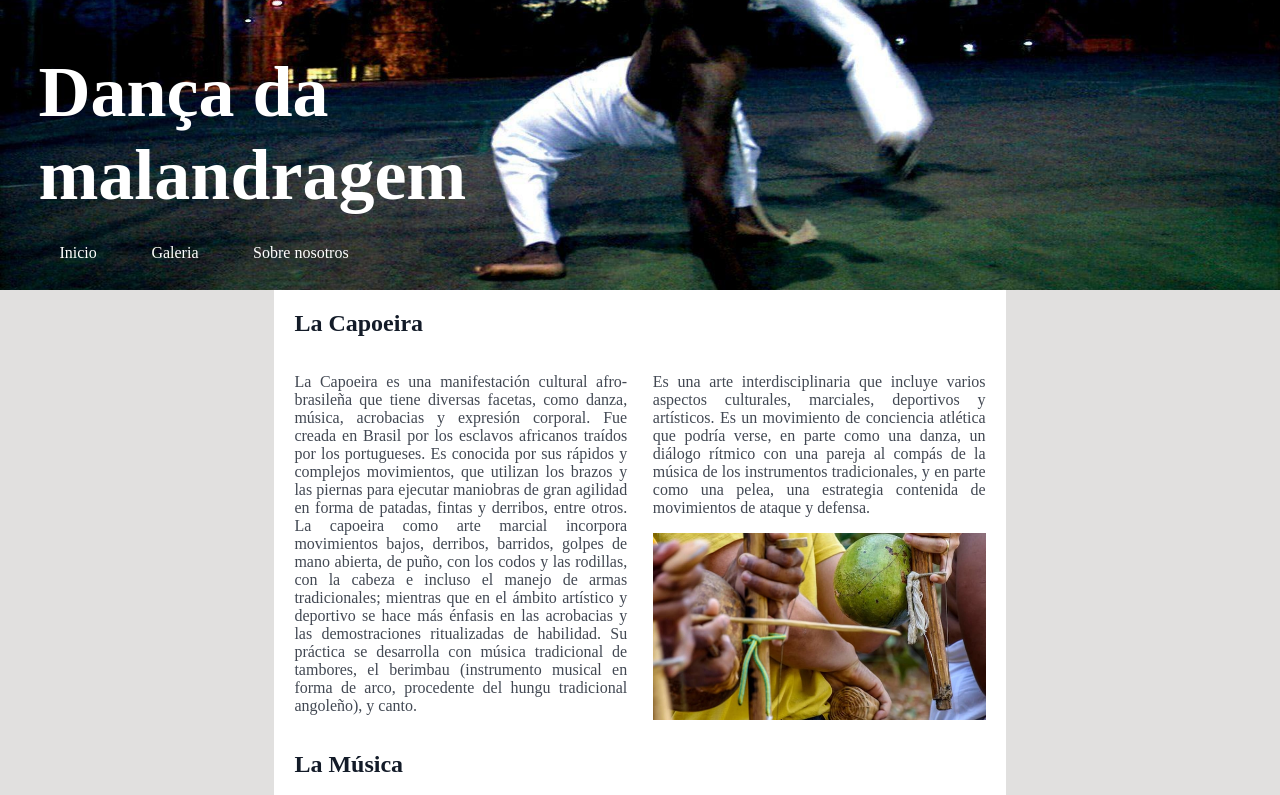
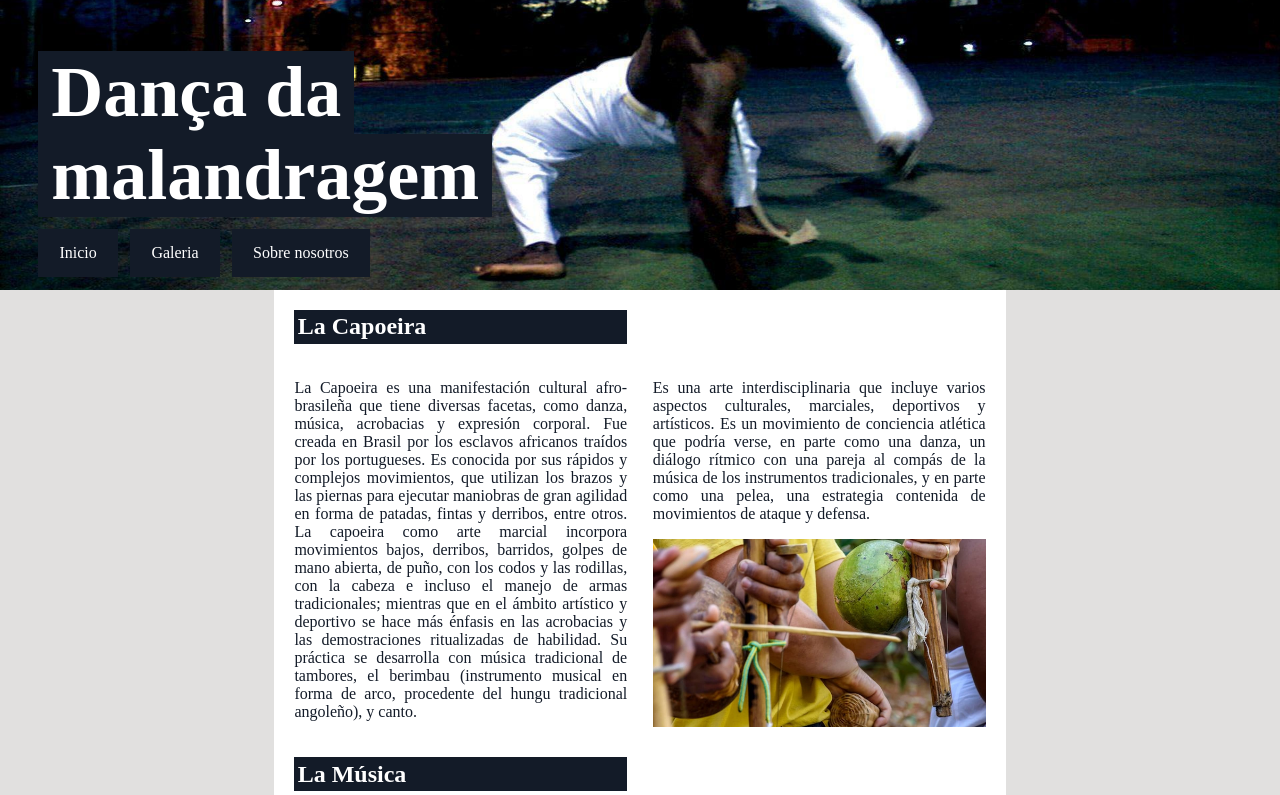
Before and after one commit to Vvevegvega/Ivan_Vega_ProyectoGlobal_1a_evaluacion, a plain HTML site: page index.html in a window 1280 px wide. Shown: the part 360-1155 px from the top of the page. Drawn offline with Linux system fonts and the light colour scheme.

Commit message:
Cambio de colores y variables --root

```diff
--- a/css/estilo.css
+++ b/css/estilo.css
@@ -1,14 +1,20 @@
+:root{
+    --oscure_color: #131B28;
+    --medium_color: #e1e0df;
+    --light_color: white;
+}
+
 .container{
     display:grid;
     grid: 300px repeat(15, auto) / 5% 90% 5%;
-    background-color: #e1e0df;
+    background-color: var(--medium_color);
 
 }
 
 body{
     margin:0;
     font-family: "Bebas Neue", serif;
-    color:#131B28;
+    color: var(--oscure_color);
 }
 
 figure{
@@ -40,9 +46,12 @@ header nav{
 }
 
 header h1{
-    color: white;
+    color: var(--light_color);
     margin: 0%;
+    background-color: var(--oscure_color);
     margin-left: 3%;
+    padding-left: 1%;
+    padding-right: 1%;
     width: fit-content;
 }
 
@@ -53,53 +62,57 @@ iframe{
     border: 0;
 }
 
+p{
+    text-align: justify;
+}
+
 nav a{
     margin-right: 1%;
     padding: 2%;
     text-decoration: none;
-    color:white;
+    color:var(--light_color);
+    background-color: var(--oscure_color);
 }
 
 nav a:focus, nav a:hover{
-    color: black;
-    background: #e1e0df;
-    opacity: 0.8;
+    color: var(--oscure_color);
+    background: var(--medium_color);
 }
 
 nav a:active{
     margin-right: 1.2%;
     margin-left: 0.2%;
     padding: 1.8%;
-    color: black;
-    background: #e1e0df;
-}
-
-p{
-    text-justify: inter-word;
-    text-align: justify;
-    opacity: 0.8;
+    color: var(--oscure_color);
+    background: var(--medium_color);
 }
 
 .content_background{
-    background-color: white;
+    background-color: var(--light_color);
     grid-area: 2 / 2 / 14 / 3 ;
     margin:-3%;
 }
 
-.titulo_parte1{ grid-area: 2 / 2 / 2 / 3 ;}
+.titulo{
+    background-color: var(--oscure_color);
+    color: var(--light_color);
+    padding: 1%;
+}
+
+#titulo_parte1{ grid-area: 2 / 2 / 2 / 3 ;}
 .primer_parrafo{  grid-area: 3 / 2 / 3 / 3 ;}
 .segundo_parrafo{ grid-area: 4 / 2 / 4 / 3 ;}
 
-.titulo_parte2{grid-area: 5 / 2 / 5 / 3 ;}
+#titulo_parte2{grid-area: 5 / 2 / 5 / 3 ;}
 .instrumentos{grid-area: 6 / 2 / 6 / 3 ;}
 
-.titulo_parte3{grid-area: 7 / 2 / 7 / 3 ;}
+#titulo_parte3{grid-area: 7 / 2 / 7 / 3 ;}
 .video_roda{grid-area: 8 / 2 / 8 / 3 ;}
 .roda{grid-area: 9 / 2 / 9 / 3 ;}
 
 
 .carrousel{
-    background-color: black;
+    background-color: var(--oscure_color);
     grid-area: 10 / 1 / 10/ 4 ;
     display:flex;
     flex-wrap: wrap;
@@ -111,7 +124,7 @@ p{
     width: 90%;
 }
 .carrousel h2{
-    color:white;
+    color:var(--light_color);
     text-align: left;
     width: 90%;
 }
@@ -124,18 +137,18 @@ div img, img{
 
 }
 
-.titulo_parte5{grid-area: 11 / 2 / 11 / 3 ;}
+#titulo_parte5{grid-area: 11 / 2 / 11 / 3 ;}
 .informacion_newsletter{grid-area: 12 / 2 / 12 / 3;}
 .form{
     grid-area: 13 / 2 / 13 / 3;
     padding: 5%;
     margin-bottom: 3%;
-    border:1px solid black;
+    border:1px solid var(--oscure_color);
 }
 
 footer{
-    background-color: black;
-    color: white;
+    background-color: var(--oscure_color);
+    color: var(--light_color);
     grid-area: 14/ 1 / 14 / 4;
     display:flex;
     flex-direction: column;
@@ -161,7 +174,7 @@ footer{
         padding-bottom: 1.2%;
     }
     nav a:active{
-        margin-right: 2%;
+        margin-right: 1.3%;
         margin-left: 0.5%;
         padding: 1.3%;
         padding-top: 1%;
--- a/index.html
+++ b/index.html
@@ -11,14 +11,18 @@
     <div class="container">
         <div class="content_background"></div>
         <header>
-            <h1>Dança da <br> malandragem</h1>
+            <div>
+                <h1>Dança da </h1>
+                <h1> malandragem</h1>
+            </div>
+
             <nav>
                 <a >Inicio</a>
                 <a >Galeria</a>
                 <a >Sobre nosotros</a>
             </nav>
         </header>
-        <h2 class="titulo_parte1" id="inicio">La Capoeira</h2>
+        <h2 id="titulo_parte1" class="titulo">La Capoeira</h2>
         <div class = "primer_parrafo">
             <p>
                 La Capoeira es una manifestación cultural afro-brasileña que tiene
@@ -52,7 +56,7 @@
             <div><img src="./imagenes/berimbao.jpg" alt="Imagen cercana donde se ve un berimbao"></div>
         </div>
 
-        <h2 class="titulo_parte2">La Música</h2>
+        <h2 id="titulo_parte2" class="titulo">La Música</h2>
         <div class = "instrumentos">
             <figure>
                 <figcaption>
@@ -104,7 +108,7 @@
             </ul>
         </div>
 
-        <h2 class="titulo_parte3">Roda y comunidad</h2>
+        <h2 id="titulo_parte3" class="titulo">Roda y comunidad</h2>
 
         <div class="video_roda">
             <iframe  src="https://www.youtube.com/embed/hJHPCN-9Owk"
@@ -149,14 +153,14 @@
             <div><img src="./imagenes/roda2.jpg" alt="Grupo de practicando capoeira, una persona esquiva una patada alta agachandose por debajo"></div>
             <div><img src="./imagenes/roda3.jpg" alt="Una persona empieza a hacer el pino y mover las piernas durante una ronda de capoeira"></div>
             <div><img src="./imagenes/roda4.jpg" alt="Dos personas dentro de la roda haciendo la ginga"></div>
-            <div><img src="./imagenes/roda5.jpg" alt="Mitad de una roda, una perosna lanza una patada y la otra consigue agarrar la pierna por debajo y desestabilizarle"></div>
+            <div><img src="./imagenes/roda5.jpg" alt="Persona lanza una patada y la otra consigue agarrar la pierna por debajo y desestabilizarle"></div>
             <div><img src="./imagenes/roda6.jpg" alt="Grupo de gente en circulo cantando antes de empezar una roda"></div>
             <div><img src="./imagenes/roda7.jpg" alt="Roda de capoeira angola, un estilo mucho mas cercano al suelo y lento"></div>
             <div><img src="./imagenes/voltereta3.jpg" alt="Foto en la playa, una perosona hace un tirabuzón mientras que la otra lo esquiva con un barrido"></div>
             <div><img src="./imagenes/musica.jpg" alt="Grupo de angola tocando música tradicional de la capoeira"></div>
         </div>
 
-        <h2 class="titulo_parte5" id="contacto">Contacto</h2>
+        <h2 id="titulo_parte5" class="titulo">Contacto</h2>
         <div class="informacion_newsletter">
             <p>
                 Si deseas ponerte en contacto con nosotros con alguna idea o si deseas subscribirte a nuestra newsletter, puedes
```
